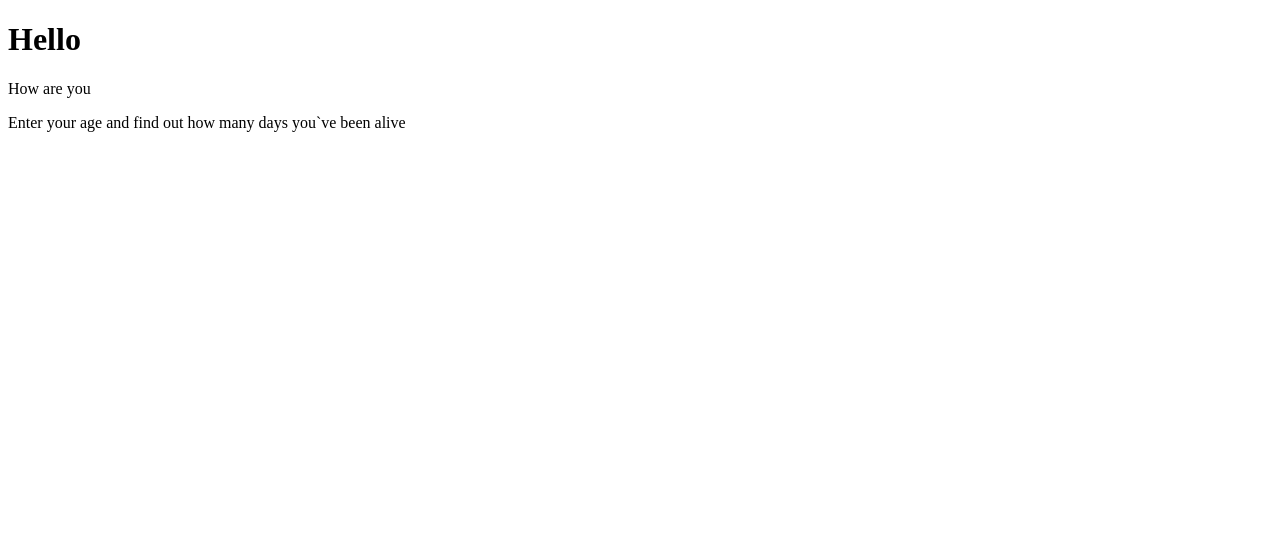
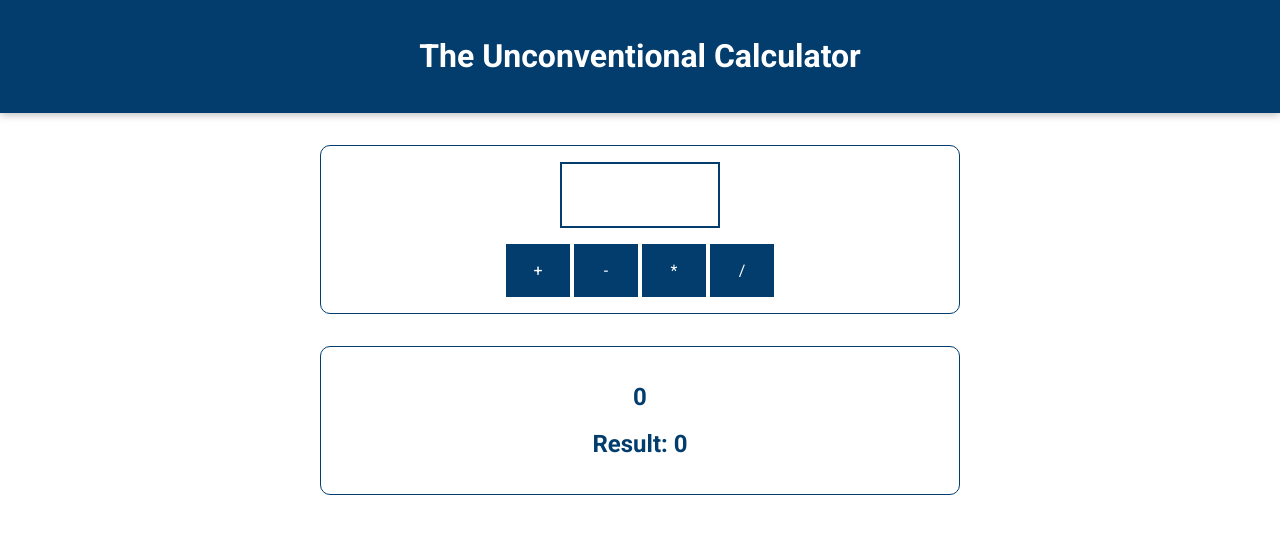
Before and after one commit to YAB85/UdemyMaxSchwarz, a plain HTML site: page 2_Basics/index.html in a window 1280 px wide. Drawn offline with Linux system fonts and the light colour scheme.

Commit message:
add task 2

```diff
--- /dev/null
+++ b/2_Basics/assets/styles/app.css
@@ -0,0 +1,79 @@
+* {
+  box-sizing: border-box;
+}
+
+html {
+  font-family: 'Roboto', open-sans;
+}
+
+body {
+  margin: 0;
+}
+
+header {
+  background: #023d6d;
+  color: white;
+  padding: 1rem;
+  text-align: center;
+  box-shadow: 0 2px 8px rgba(0, 0, 0, 0.26);
+  width: 100%;
+}
+
+#results,
+#calculator {
+  margin: 2rem auto;
+  width: 40rem;
+  max-width: 90%;
+  border: 1px solid #023d6d;
+  border-radius: 10px;
+  padding: 1rem;
+  color: #023d6d;
+}
+
+#results {
+  text-align: center;
+}
+
+#calculator input {
+  font: inherit;
+  font-size: 3rem;
+  border: 2px solid #023d6d;
+  width: 10rem;
+  padding: 0.15rem;
+  margin: auto;
+  display: block;
+  color: #023d6d;
+  text-align: center;
+}
+
+#calculator input:focus {
+  outline: none;
+}
+
+#calculator button {
+  font: inherit;
+  background: #023d6d;
+  color: white;
+  border: 1px solid #023d6d;
+  padding: 1rem;
+  cursor: pointer;
+}
+
+#calculator button:focus {
+  outline: none;
+}
+
+#calculator button:hover,
+#calculator button:active {
+  background: #084f88;
+  border-color: #084f88;
+}
+
+#calc-actions button {
+  width: 4rem;
+}
+
+#calc-actions {
+  margin-top: 1rem;
+  text-align: center;
+}
--- a/2_Basics/index.html
+++ b/2_Basics/index.html
@@ -1,15 +1,33 @@
 <!DOCTYPE html>
-<html>
-<head>
-	<title>Script Demo</title>
+<html lang="en">
+  <head>
+    <meta charset="UTF-8" />
+    <meta name="viewport" content="width=device-width, initial-scale=1.0" />
+    <meta http-equiv="X-UA-Compatible" content="ie=edge" />
+    <title>Basics</title>
+    <link
+      href="https://fonts.googleapis.com/css?family=Roboto:400,700&display=swap"
+      rel="stylesheet"
+    />
+    <link rel="stylesheet" href="assets/styles/app.css" />
+  </head>
+  <body>
+    <header>
+      <h1>The Unconventional Calculator</h1>
+    </header>
 
-</head>
-<body>
-<h1>Hello</h1>
-<p>How are you</p>
-<p>Enter your age and find out how many days you`ve been alive</p>
-
-<!-- <p class="text">Now you see me!</p> -->
-<script src="script.js"></script>
-</body>
+    <section id="calculator">
+      <input type="number" id="input-number" />
+      <div id="calc-actions">
+        <button type="button" id="btn-add">+</button>
+        <button type="button" id="btn-subtract">-</button>
+        <button type="button" id="btn-multiply">*</button>
+        <button type="button" id="btn-divide">/</button>
+      </div>
+    </section>
+    <section id="results">
+      <h2 id="current-calculation">0</h2>
+      <h2>Result: <span id="current-result">0</span></h2>
+    </section>
+  </body>
 </html>
--- a/4_WorkingWithControlStructures/styles.css
+++ /dev/null
@@ -1,35 +0,0 @@
-* {
-    margin: 0;
-    padding: 0;
-    display: flexbox;
-    box-sizing: border-box;
-}
-
-body {
-    background: linear-gradient(#e66465, #9198e5);
-    background-size: cover;
-    background-position: top;
-    height: 100%;
-    width: 90vw;
-    min-height: 480px;
-}
-
-/* .container {
-    background-color: white;
-    text-align: center;
-    clip-path: polygon(50% 0%, 100% 25%, 100% 75%, 50% 100%, 0% 75%, 0% 25%);
-    position: absolute;
-    top: 0%;
-    left: 50%;
-    transform: translate(-50%, 50%);
-
-} */
-
-h1 {
-    text-align: center;
-    color: grey;
-}
-
-p {
-    text-transform: uppercase;
-}
--- a/5_BehindTheScenes/styles.css
+++ /dev/null
@@ -1,35 +0,0 @@
-* {
-    margin: 0;
-    padding: 0;
-    display: flexbox;
-    box-sizing: border-box;
-}
-
-body {
-    background: linear-gradient(#e66465, #9198e5);
-    background-size: cover;
-    background-position: top;
-    height: 100%;
-    width: 90vw;
-    min-height: 480px;
-}
-
-/* .container {
-    background-color: white;
-    text-align: center;
-    clip-path: polygon(50% 0%, 100% 25%, 100% 75%, 50% 100%, 0% 75%, 0% 25%);
-    position: absolute;
-    top: 0%;
-    left: 50%;
-    transform: translate(-50%, 50%);
-
-} */
-
-h1 {
-    text-align: center;
-    color: grey;
-}
-
-p {
-    text-transform: uppercase;
-}
```
Also changed, not shown: 2_Basics/assets/scripts/vendor.js (added, +13 -0 lines), 2_Basics/script.js (added, +17 -0 lines), 3_EfficientDevelopment/index.html (deleted, +0 -15 lines), 4_WorkingWithControlStructures/index.html (deleted, +0 -25 lines), 5_BehindTheScenes/index.html (deleted, +0 -25 lines), 3_EfficientDevelopment/script.js (added), 4_WorkingWithControlStructures/script.js (added), 5_BehindTheScenes/script.js (added), 1 other file.
